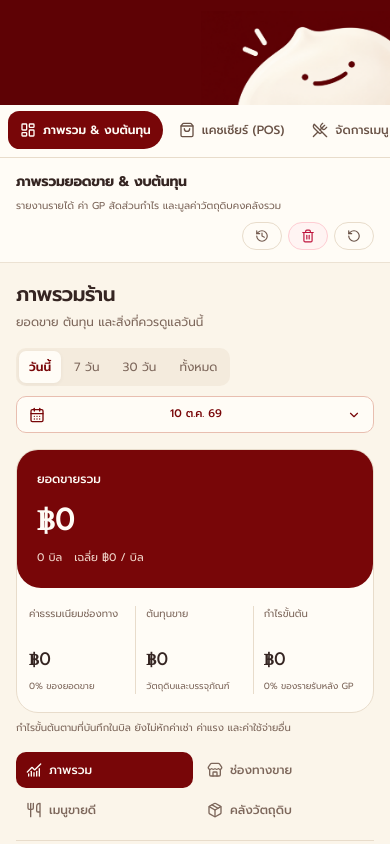
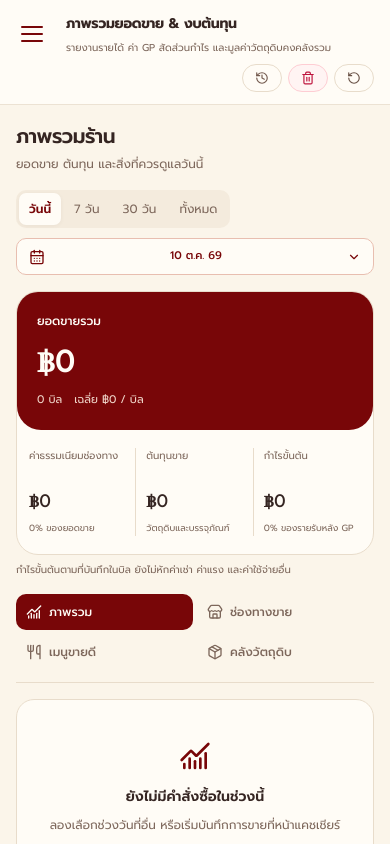
Before and after one commit to armwoottipong/Greek_yokk, a Vue app: page /#dashboard in a window 390 px wide. Built offline with nearby package versions, Linux system fonts and the light colour scheme.

Commit message:
feat: move mobile navigation into animated hamburger drawer

```diff
--- a/src/App.vue
+++ b/src/App.vue
@@ -1,19 +1,19 @@
 <template>
   <div class="flex flex-col md:flex-row h-screen w-screen overflow-hidden bg-[#FBF5EA] font-sans antialiased text-stone-900">
     <!-- Sidebar Navigation -->
-    <Sidebar />
+    <Sidebar :mobile-open="mobileMenuOpen" @close="mobileMenuOpen=false" />
 
     <!-- Main Content Layout -->
     <div class="flex-1 flex flex-col min-w-0 h-full overflow-hidden">
       <!-- Dynamic Header -->
-      <HeaderBar />
+      <HeaderBar :mobile-menu-open="mobileMenuOpen" @toggle-menu="mobileMenuOpen=!mobileMenuOpen" />
 
       <div v-if="store.storageError" role="alert" class="mx-4 mt-3 rounded-xl border border-rose-300 bg-rose-50 p-3 text-sm text-rose-900">
         {{ store.storageError.message || store.storageError }}
       </div>
 
       <!-- Active View Content -->
-      <main class="flex-1 overflow-y-auto p-4 md:p-6">
+      <main :inert="mobileMenuOpen" class="flex-1 overflow-y-auto p-4 md:p-6">
         <KeepAlive>
           <component :is="currentViewComponent" />
         </KeepAlive>
@@ -42,7 +42,7 @@
 </template>
 
 <script setup>
-import { computed, onMounted, onUnmounted, defineAsyncComponent } from 'vue'
+import { computed, ref, onMounted, onUnmounted, defineAsyncComponent } from 'vue'
 import { usePosStore } from '@/stores/posStore'
 
 import Sidebar from '@/components/layout/Sidebar.vue'
@@ -74,6 +74,7 @@ import ConfirmModal from '@/components/modals/ConfirmModal.vue'
 import LotDepletionModal from '@/components/modals/LotDepletionModal.vue'
 
 const store = usePosStore()
+const mobileMenuOpen=ref(false)
 
 const currentViewComponent = computed(() => {
   switch (store.currentTab) {
--- a/src/components/layout/HeaderBar.vue
+++ b/src/components/layout/HeaderBar.vue
@@ -1,6 +1,7 @@
 <template>
   <header ref="panelHeader" class="brand-page-header bg-white border-b border-stone-200/80 flex items-center justify-between shrink-0 select-none">
-    <div class="min-w-0">
+    <button id="mobile-menu-toggle" ref="menuToggle" type="button" class="mobile-menu-toggle" :class="{'is-open':mobileMenuOpen}" :aria-expanded="mobileMenuOpen" aria-controls="main-sidebar" :aria-label="mobileMenuOpen?'ปิดเมนูหลัก':'เปิดเมนูหลัก'" @click="$emit('toggle-menu')"><span></span><span></span><span></span></button>
+    <div :inert="mobileMenuOpen" class="min-w-0">
       <h2 class="text-base font-bold text-stone-900 flex items-center gap-2">
         <span>{{ pageTitle.title }}</span>
         <span v-if="pageTitle.badge" class="text-xs px-2 py-0.5 rounded-full bg-stone-100 text-stone-600 font-normal">
@@ -10,7 +11,7 @@
       <p class="text-xs text-stone-400 font-normal">{{ pageTitle.subtitle }}</p>
     </div>
 
-    <div class="flex items-center gap-3">
+    <div :inert="mobileMenuOpen" class="flex items-center gap-3">
       <!-- Low Stock Alert Pill -->
       <button
         v-if="store.lowStockMaterials.length > 0"
@@ -67,15 +68,26 @@
 </template>
 <style scoped>
 .brand-page-header{min-height:var(--panel-header-height);padding:16px 24px;gap:16px}.brand-page-header h2{letter-spacing:-.3px}.brand-page-header p{margin-top:4px;color:var(--text-muted)}
+.mobile-menu-toggle{display:none;background:transparent;border:0;padding:11px;width:44px;height:44px;color:var(--accent-brand);cursor:pointer}
+.mobile-menu-toggle span{display:block;width:22px;height:2px;background:currentColor;border-radius:2px;transform-origin:center}
+.mobile-menu-toggle span+span{margin-top:5px}.mobile-menu-toggle.is-open span:first-child{transform:translateY(7px) rotate(45deg)}.mobile-menu-toggle.is-open span:nth-child(2){opacity:0;transform:scaleX(.3)}.mobile-menu-toggle.is-open span:last-child{transform:translateY(-7px) rotate(-45deg)}
+.mobile-menu-toggle:focus-visible{outline:2px solid var(--accent-brand);outline-offset:2px}
+@media(max-width:767px){.brand-page-header{padding-left:66px}.mobile-menu-toggle{display:block;position:fixed;left:10px;top:12px;z-index:70}.mobile-menu-toggle.is-open{color:var(--bg-card)}}
+@media(prefers-reduced-motion:no-preference){.mobile-menu-toggle span{transition:transform 200ms ease,opacity 140ms ease}}
 @media(max-width:639px){.brand-page-header{padding:12px 16px;gap:8px;align-items:flex-start;flex-wrap:wrap}.brand-page-header h2{font-size:14px}.brand-page-header p{font-size:10px}.brand-page-header>div:last-child{gap:6px;margin-left:auto}}
+@media(max-width:639px){.brand-page-header{padding-left:66px}}
 </style>
 
 <script setup>
-import { computed, ref, onMounted, onUnmounted } from 'vue'
+import { computed, ref, onMounted, onUnmounted,watch,nextTick } from 'vue'
 import { usePosStore } from '@/stores/posStore'
 import { RotateCcw, RefreshCw as CloudSync, Trash2, History } from 'lucide-vue-next'
 
 const store = usePosStore()
+const props=defineProps({mobileMenuOpen:Boolean})
+defineEmits(['toggle-menu'])
+const menuToggle=ref(null)
+watch(()=>props.mobileMenuOpen,async(open,previous)=>{if(!open && previous){await nextTick();menuToggle.value?.focus()}})
 const panelHeader = ref(null)
 let headerObserver
 function syncHeaderHeight() {
--- a/src/components/layout/Sidebar.vue
+++ b/src/components/layout/Sidebar.vue
@@ -1,5 +1,6 @@
 <template>
-  <aside class="brand-sidebar w-full md:w-64 flex flex-col shrink-0 z-20 select-none">
+  <div v-if="mobileOpen" class="mobile-menu-backdrop" aria-hidden="true" @click="$emit('close')"></div>
+  <aside id="main-sidebar" ref="sidebar" :class="{'is-mobile-open':mobileOpen}" :inert="isMobile && !mobileOpen" :role="isMobile && mobileOpen?'dialog':undefined" :aria-modal="isMobile && mobileOpen?'true':undefined" aria-label="เมนูหลัก Greek Yogg." class="brand-sidebar w-full md:w-64 flex flex-col shrink-0 z-20 select-none">
     <!-- Brand Header -->
     <div class="brand-lockup shrink-0">
       <h1 class="sr-only">Greek Yogg.</h1>
@@ -11,7 +12,7 @@
       <button
         v-for="item in navItems"
         :key="item.id"
-        @click="store.switchTab(item.id)"
+        @click="navigate(item.id)"
         :aria-current="store.currentTab === item.id ? 'page' : undefined"
         :class="[
           'brand-nav-item shrink-0 md:w-full flex items-center justify-between px-3.5 py-3 font-medium transition-colors text-left',
@@ -72,7 +73,7 @@
 </template>
 
 <script setup>
-import { computed } from 'vue'
+import { computed,ref,watch,nextTick,onMounted,onUnmounted } from 'vue'
 import { usePosStore } from '@/stores/posStore'
 import {
   LayoutDashboard,
@@ -84,6 +85,26 @@ import {
 } from 'lucide-vue-next'
 
 const store = usePosStore()
+const props=defineProps({mobileOpen:Boolean})
+const emit=defineEmits(['close'])
+const sidebar=ref(null),isMobile=ref(false)
+let media
+function navigate(id){store.switchTab(id);emit('close')}
+function updateMobile(){isMobile.value=media.matches;if(!media.matches)emit('close')}
+function handleKeys(event){
+ if(!props.mobileOpen || !isMobile.value)return
+ if(event.key==='Escape'){event.preventDefault();emit('close')}
+ if(event.key==='Tab'){
+  const trigger=document.getElementById('mobile-menu-toggle')
+  const targets=[trigger,...sidebar.value.querySelectorAll('button:not(:disabled)')].filter(Boolean)
+  const index=targets.indexOf(document.activeElement)
+  const next=event.shiftKey?(index<=0?targets.length-1:index-1):(index+1)%targets.length
+  event.preventDefault();targets[next]?.focus()
+ }
+}
+watch(()=>props.mobileOpen,async open=>{if(open){await nextTick();sidebar.value?.querySelector('button[aria-current="page"],button')?.focus()}})
+onMounted(()=>{media=window.matchMedia('(max-width:767px)');updateMobile();media.addEventListener('change',updateMobile);document.addEventListener('keydown',handleKeys)})
+onUnmounted(()=>{media?.removeEventListener('change',updateMobile);document.removeEventListener('keydown',handleKeys)})
 const mascotUrl = `${import.meta.env.BASE_URL}brand/sidebar-header.png`
 
 const navItems = computed(() => [
@@ -100,5 +121,16 @@ const navItems = computed(() => [
 .brand-lockup{display:flex;align-items:flex-end;justify-content:flex-end;height:var(--sidebar-header-height,var(--panel-header-height));background:#5E0205}
 .brand-mascot{display:block;width:90%;height:90%;object-fit:contain;object-position:right bottom}
 .brand-navigation{padding-top:18px}.brand-nav-item{border-radius:12px 20px 20px 12px;min-height:44px}.brand-nav-item:focus-visible{outline:2px solid var(--accent-brand);outline-offset:2px}
-@media(max-width:767px){.brand-sidebar{border-right:0;border-bottom:1px solid var(--border-subtle)}.brand-navigation{padding-top:6px}.brand-nav-item{min-height:38px;padding:8px 12px}.brand-nav-item>div{gap:7px}}
+.mobile-menu-backdrop{display:none}
+@media(max-width:767px){
+ .mobile-menu-backdrop{display:block;position:fixed;inset:0;background:#35252255;backdrop-filter:blur(3px);z-index:50}
+ .brand-sidebar{position:fixed;inset:0 auto 0 0;width:min(300px,85vw);height:100dvh;z-index:60;transform:translateX(-100%);visibility:hidden;border-right:1px solid var(--border-subtle);box-shadow:12px 0 40px #58040618}
+ .brand-sidebar.is-mobile-open{transform:translateX(0);visibility:visible}
+ .brand-lockup{height:96px;min-height:96px}
+ .brand-navigation{display:block;flex:1;overflow-x:hidden;overflow-y:auto;padding:18px 12px}
+ .brand-nav-item{width:100%;min-height:48px;padding:12px;margin-bottom:6px}.brand-nav-item>div{gap:12px}
+ .brand-nav-item>span{display:inline}.brand-sidebar>div:last-child{display:block}
+}
+@media(prefers-reduced-motion:no-preference) and (max-width:767px){.brand-sidebar{transition:transform 230ms cubic-bezier(.2,.8,.3,1),visibility 230ms}.mobile-menu-backdrop{animation:drawer-backdrop-in 180ms ease-out}}
+@keyframes drawer-backdrop-in{from{opacity:0}to{opacity:1}}
 </style>
```
Also changed, not shown: 1 other file (tests, documents, lock files or other folders).
